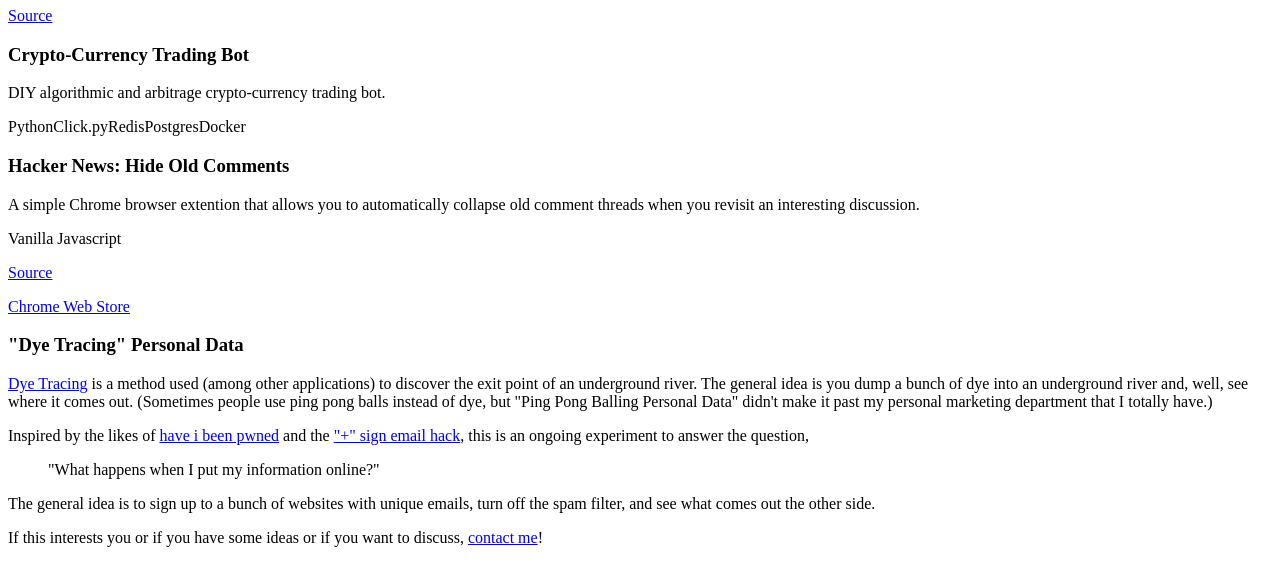
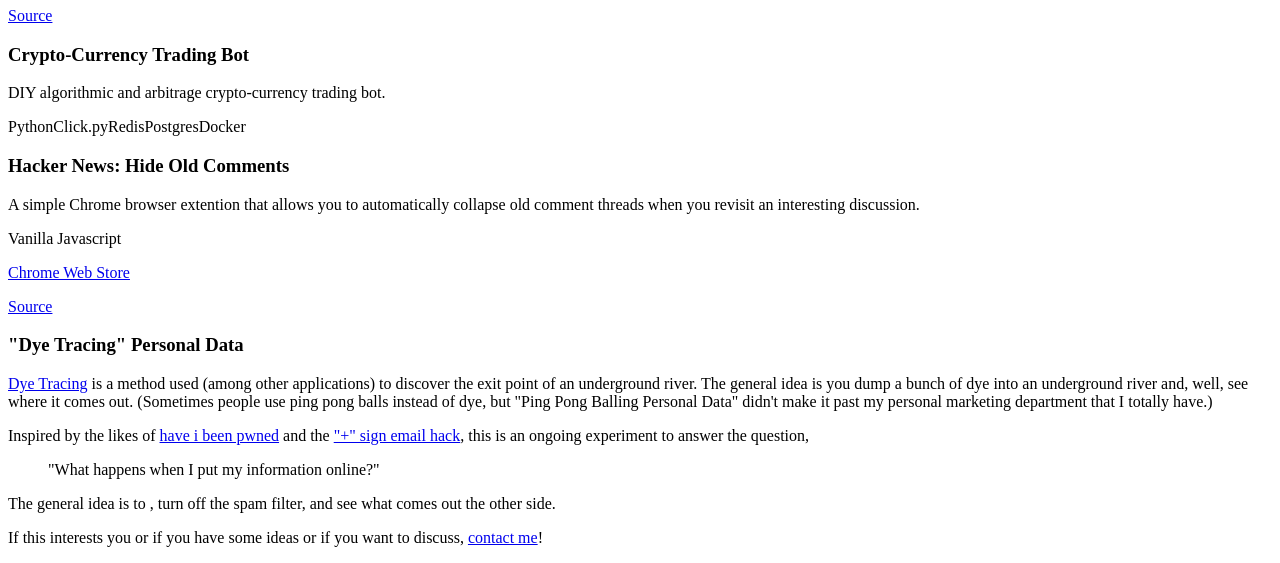
Before and after one commit to pnw/ptrck.io, a Gatsby site: page / in a window 1280 px wide. Shown: the part 1489-2052 px from the top of the page. Built offline with nearby package versions, Linux system fonts and the light colour scheme; Gatsby itself is replaced by a stand-in of ours.

Commit message:
Change order of links

```diff
--- a/src/pages/index.js
+++ b/src/pages/index.js
@@ -148,12 +148,12 @@ export default () =>
                 </p>
                 <TechList techs={['Vanilla Javascript']}/>
                 <p>
-                    <a href="https://github.com/pnw/hn-hide-old-comments">Source</a>
-                </p>
-                <p>
                     <a href="https://chrome.google.com/webstore/detail/hacker-news-hide-old-comm/lghlghkblilphbcnnpnkppioflceamjj">
                         Chrome Web Store
                     </a>
+                </p>
+                <p>
+                    <a href="https://github.com/pnw/hn-hide-old-comments">Source</a>
                 </p>
             </Entry>
 
@@ -177,7 +177,7 @@ export default () =>
                     "What happens when I put my information online?"
                 </blockquote>
                 <p>
-                    The general idea is to sign up to a bunch of websites with unique emails, turn off the spam filter,
+                    The general idea is to , turn off the spam filter,
                     and see what comes out the other side.
                 </p>
                 <p>
```
